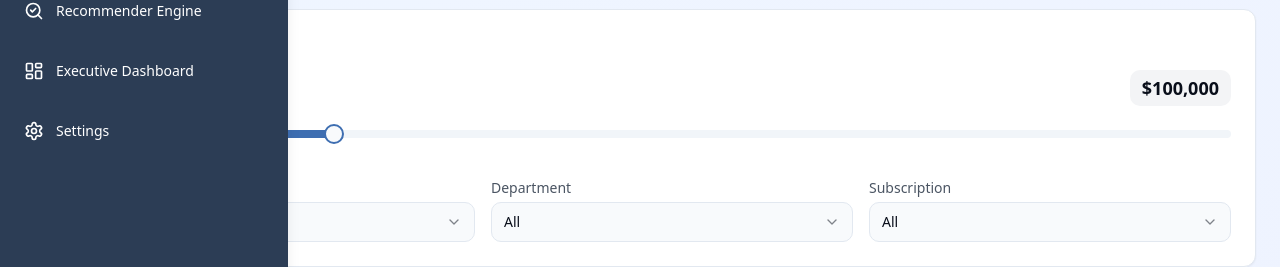
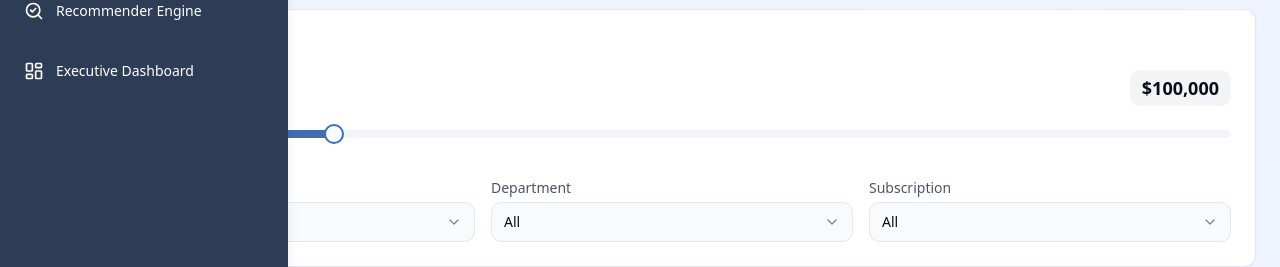
Before and after one commit to suhas-pbi/cX-Dashboard, a React (Vite) app: page /budgeting in a window 1280 px wide. Shown: the part 287-554 px from the top of the page. Built offline with nearby package versions, Linux system fonts and the light colour scheme.

Commit message:
Remove settings page from sidebar
Remove the settings page from the sidebar navigation.

```diff
--- a/src/components/Sidebar.tsx
+++ b/src/components/Sidebar.tsx
@@ -6,8 +6,7 @@ import {
   ChartBar,
   PieChart,
   SearchCheck,
-  LayoutDashboard,
-  Settings
+  LayoutDashboard
 } from "lucide-react";
 import { Tooltip, TooltipContent, TooltipTrigger } from "@/components/ui/tooltip";
 
@@ -23,8 +22,7 @@ const Sidebar = () => {
     { icon: ChartBar, label: 'Unified Cost Analysis', path: '/cost-analysis' },
     { icon: PieChart, label: 'Budgeting & Observability', path: '/budgeting' },
     { icon: SearchCheck, label: 'Recommender Engine', path: '/recommender' },
-    { icon: LayoutDashboard, label: 'Executive Dashboard', path: '/executive' },
-    { icon: Settings, label: 'Settings', path: '/settings' }
+    { icon: LayoutDashboard, label: 'Executive Dashboard', path: '/executive' }
   ], []);
 
   // Collapse sidebar when navigating to a different page
```
